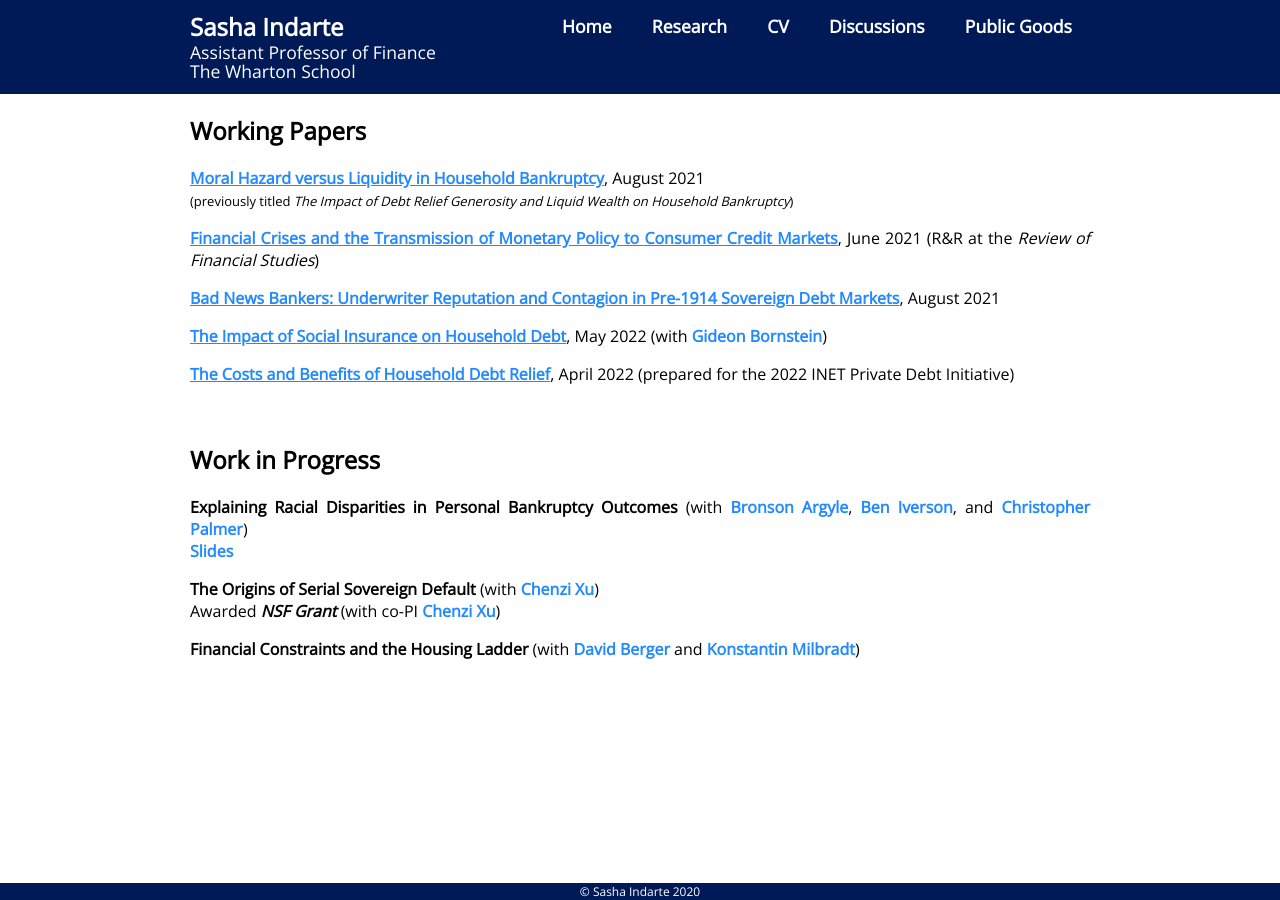
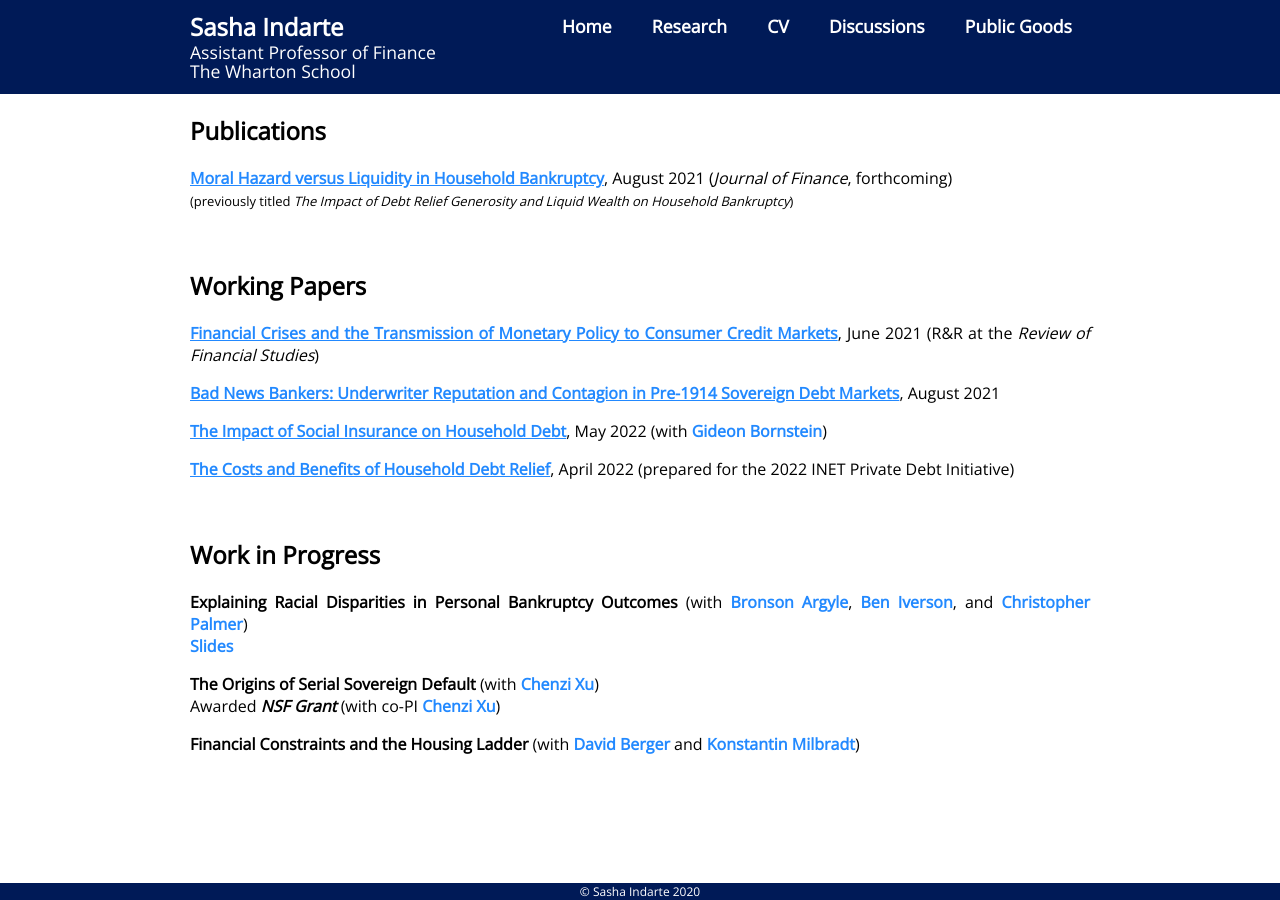
Before and after one commit to sashaindarte/sashaindarte.github.io, a Jekyll site: the page built from research/index.html, in a window 1280 px wide. Built offline with Jekyll 4.4.1, drawn with Linux system fonts in a browser that asks for light colours.

Commit message:
updated mh bankruptcy

```diff
--- a/research/index.html
+++ b/research/index.html
@@ -5,13 +5,17 @@ title: Sasha Indarte - Research
 <div class="blurb">
 	<div class="wrapper">
 	<div class="singlecol">
-		<h2>Working Papers</h2>
+
+		<h2>Publications</h2>
 
 		<p align="justify"> <a href = "/research/indarte_bk.pdf">
-			<u><b>Moral Hazard versus Liquidity in Household Bankruptcy</b></u></a>, August 2021
+			<u><b>Moral Hazard versus Liquidity in Household Bankruptcy</b></u></a>, August 2021 (<i>Journal of Finance</i>, forthcoming)
 			<br>
 			<font size="-1">(previously titled <i>The Impact of Debt Relief Generosity and Liquid Wealth on Household Bankruptcy</i>)</font>
 		</p>
+
+		<br>
+		<h2>Working Papers</h2>
 
 		<p align="justify"> <a href = "/research/si_crises_monetary_policy.pdf">
 			<u><b>Financial Crises and the Transmission of Monetary Policy to Consumer Credit Markets</b></u></a>, June 2021 (R&R at the <i>Review of Financial Studies</i>)
```
